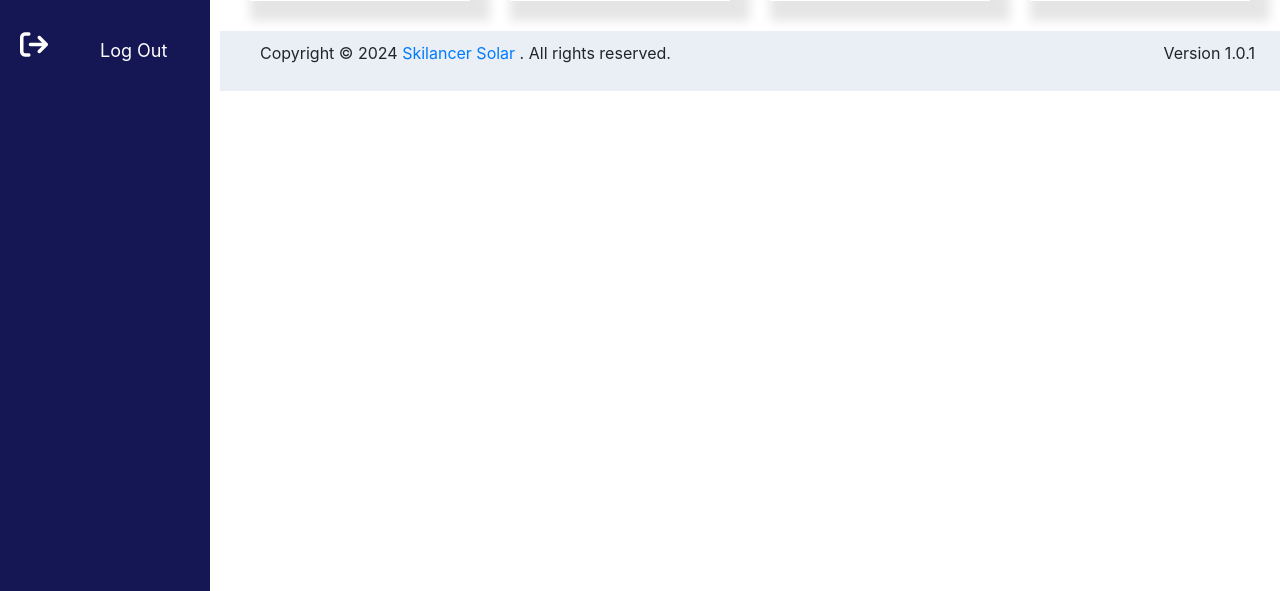
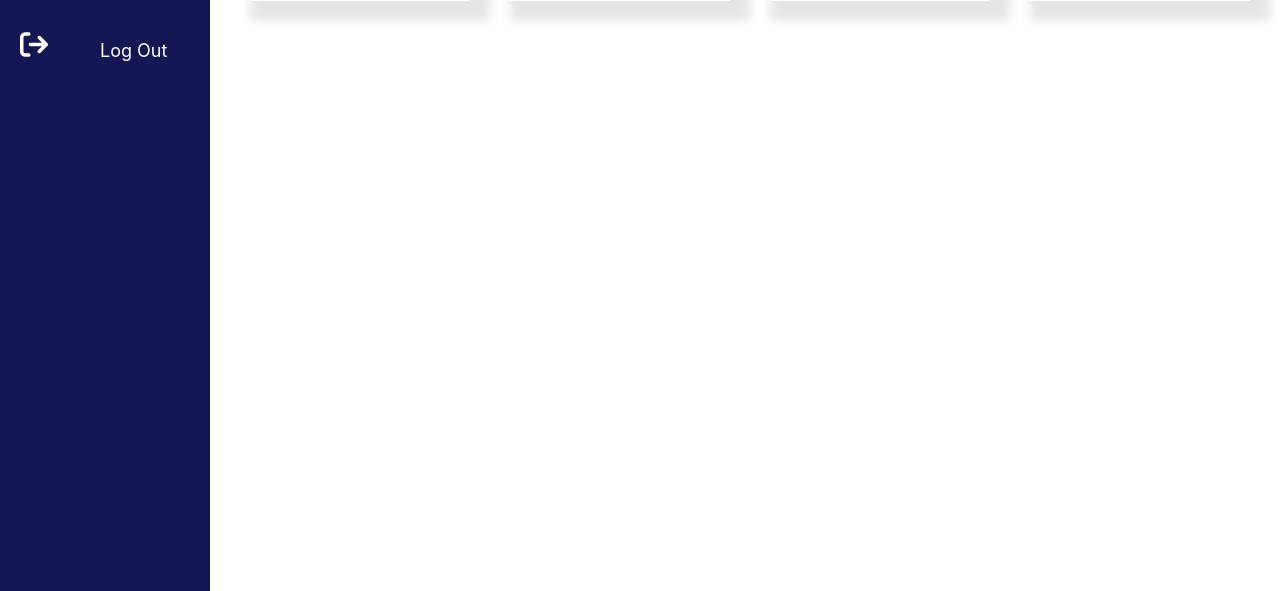
Before and after one commit to sachinbhatia2021/ssbikes, a Flask app: page /dashboard in a window 1280 px wide. Shown: the part 209-800 px from the top of the page. Run offline with Flask 3, Linux system fonts and the light colour scheme; data that the repository does not hold is empty; some libraries are stand-ins or nearby versions; some web fonts are replaced.

```diff
--- a/templates/maindashboard.html
+++ b/templates/maindashboard.html
@@ -150,10 +150,10 @@ position: relative;
     </div>
 
     <!-- Footer -->
-    <div class="footer">
+    <!-- <div class="footer">
       <p class="" style="margin-left: 30px;"> Copyright © 2024 <a href="" target="_blank" class="linnk">Skilancer Solar</a> . All rights reserved.</p>
       <p style="margin-right: 15px;" class="version">Version 1.0.1</p>
-    </div>
+    </div> -->
   </div> <!-- logout -->
     <script>
       document
```
